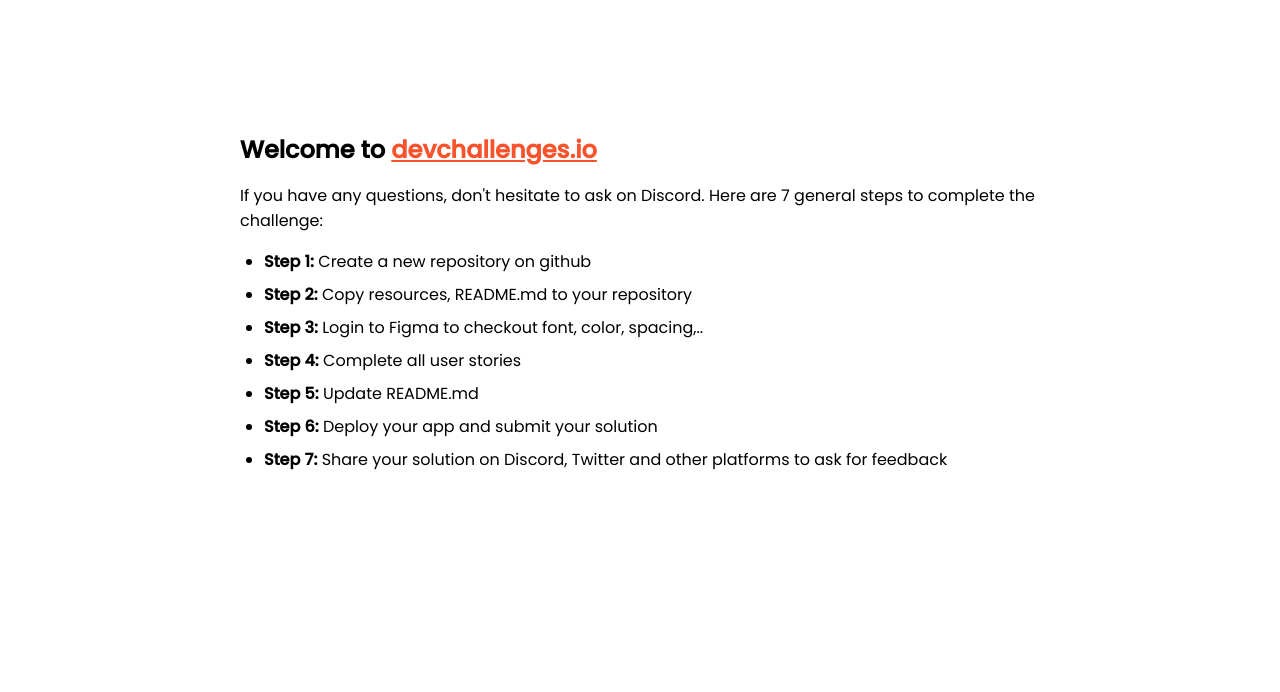
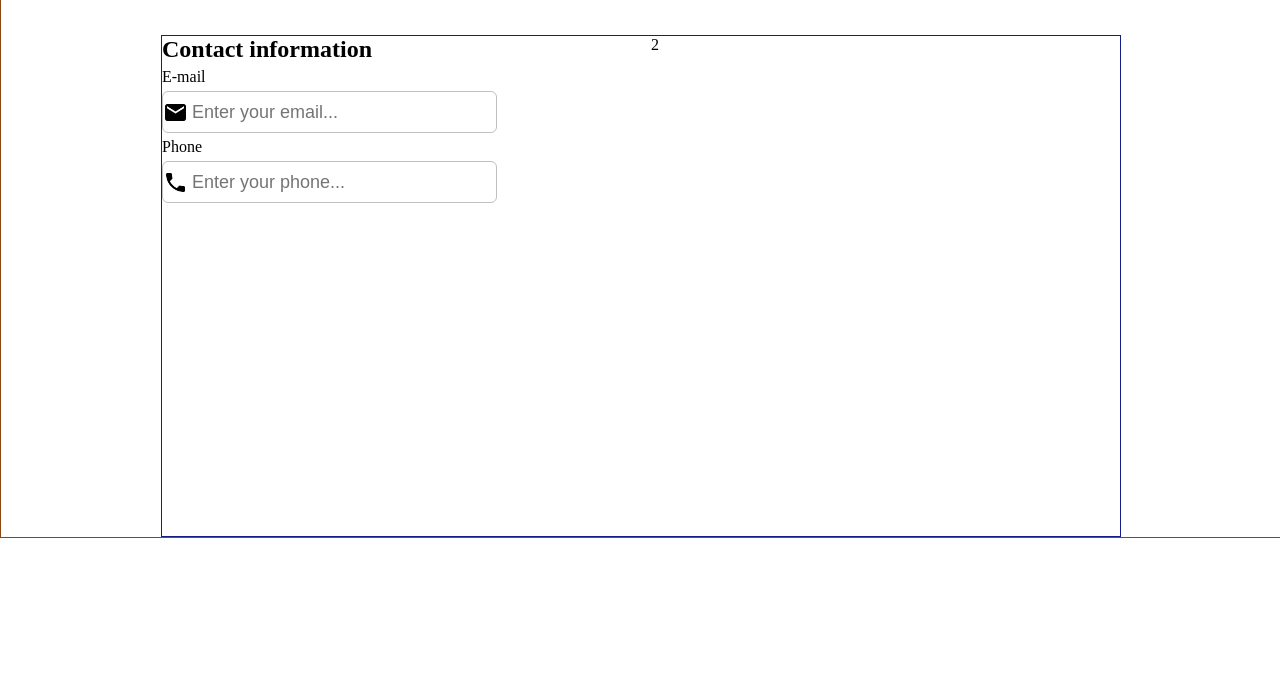
Before and after one commit to DarioPrazeres/checkout-page, a plain HTML site: page index.html in a window 1280 px wide. Shown: the part 108-800 px from the top of the page. Drawn offline with Linux system fonts and the light colour scheme; a web font is replaced by a local one.

Commit message:
update files

```diff
--- a/index.html
+++ b/index.html
@@ -1,95 +1,36 @@
 <!DOCTYPE html>
 <html lang="en">
-  <head>
-    <meta charset="utf-8" />
-    <meta
-      name="viewport"
-      content="width=device-width, initial-scale=1,
-  maximum-scale=5"
-    />
 
-    <link rel="icon" href="devchallenges.png" />
+<head>
+  <meta charset="utf-8" />
+  <meta name="viewport" content="width=device-width, initial-scale=1,
+  maximum-scale=5" />
+  <link href="https://fonts.googleapis.com/css2?family=Monserrat:wght@400;500&display=swap" rel="stylesheet" />
 
-    <link
-      rel="shortcut icon"
-      type="image/x-icon"
-      href="https://devchallenges.io/"
-    />
+  <title>Checkout</title>
+  <link rel="stylesheet" href="style.css">
+</head>
 
-    <link
-      href="https://fonts.googleapis.com/css2?family=Poppins:wght@400;500&display=swap"
-      rel="stylesheet"
-    />
+<body>
+  <section class="body-project">
+    <h1>Checkout</h1>
+    <section class="tab">
+      <div class="tab-1">
+        <h2>Contact information</h2>
+        <p>E-mail</p>
+        <div class="email-form">
+          <img src="./img/email.png" width="25px" alt="">
+          <input type="email" class="email" placeholder="Enter your email..." name="" id="">
+        </div>
+        <p>Phone</p>
+        <div class="email-form">
+          <img src="./img/phone.png" width="25px" alt="">
+          <input type="text" class="phone" placeholder="Enter your phone..." name="" id="">
+        </div>
+      </div>
+      <div class="tab-2">2</div>
+    </section>
+  </section>
+</body>
 
-    <title>Devchallenges</title>
-
-    <style>
-      body {
-        font-family: "Poppins", sans-serif;
-      }
-
-      ul {
-        padding-left: 24px;
-      }
-
-      li {
-        margin-bottom: 8px;
-      }
-
-      .welcome {
-        max-width: 800px;
-        margin: 0 auto;
-      }
-
-      .welcome-text {
-        margin-top: 30vh;
-        font-weight: 500;
-      }
-
-      .welcome-text p {
-        font-size: 1rem;
-        font-weight: 400;
-      }
-
-      .welcome-text h1 {
-        font-size: 1.5rem;
-      }
-
-      .welcome-text a {
-        color: #f7542e;
-      }
-    </style>
-  </head>
-  <body>
-    <div class="welcome">
-      <div class="welcome-text">
-        <h1>
-          Welcome to
-          <a href="https://devchallenges.io/" target="_blank"
-            >devchallenges.io</a
-          >
-        </h1>
-
-        <p>
-          If you have any questions, don't hesitate to ask on Discord. Here are
-          7 general steps to complete the challenge:
-        </p>
-      </div>
-
-      <ul>
-        <li><b>Step 1:</b> Create a new repository on github</li>
-        <li><b>Step 2:</b> Copy resources, README.md to your repository</li>
-        <li>
-          <b>Step 3:</b> Login to Figma to checkout font, color, spacing,..
-        </li>
-        <li><b>Step 4:</b> Complete all user stories</li>
-        <li><b>Step 5:</b> Update README.md</li>
-        <li><b>Step 6:</b> Deploy your app and submit your solution</li>
-        <li>
-          <b>Step 7:</b> Share your solution on Discord, Twitter and other
-          platforms to ask for feedback
-        </li>
-      </ul>
-    </div>
-  </body>
 </html>
--- /dev/null
+++ b/style.css
@@ -0,0 +1,53 @@
+*{
+    margin: 0px;
+    padding: 0px;
+}
+body{
+    display: flex;
+    justify-content: center;
+    align-items: center;
+    width: 100%;
+    font-family: Montserrat;
+    border: solid 1px saddlebrown;
+}
+.body-project{
+    width: 75%;
+    margin-top: 50px;
+}
+h1{
+    font-size: 36px;
+    margin-bottom: 50px;
+}
+p{
+    margin: 5px 0px 5px 0px;
+}
+.tab{
+    height: 500px;
+    display: grid;
+    grid-template-columns: 50% 50%;
+    gap: 10px;
+    border: solid 1px rgb(19, 29, 139);
+}
+.tab-1{
+    width: 70%;
+}
+/*-----------Form Style --------------- */
+.tab-1 input{
+    border: none;
+}
+.tab-1 input:focus{
+    border: none;
+    outline: none;
+}
+.email-form{
+    height: 40px;
+    border: solid 1px silver;
+    border-radius: 6px;
+    display: flex;
+    align-items: center;
+}
+.email, .phone{
+    height: 36px;
+    margin-left: 4px;
+    font-size: 18px;
+}
```
Also changed, not shown: img/acount.png (added), img/city.png (added), img/email.png (added), img/home.png (added), img/phone.png (added), img/photo1.png (renamed from photo1.png), img/photo2.png (renamed from photo2.png), img/postalCode.png (added).
